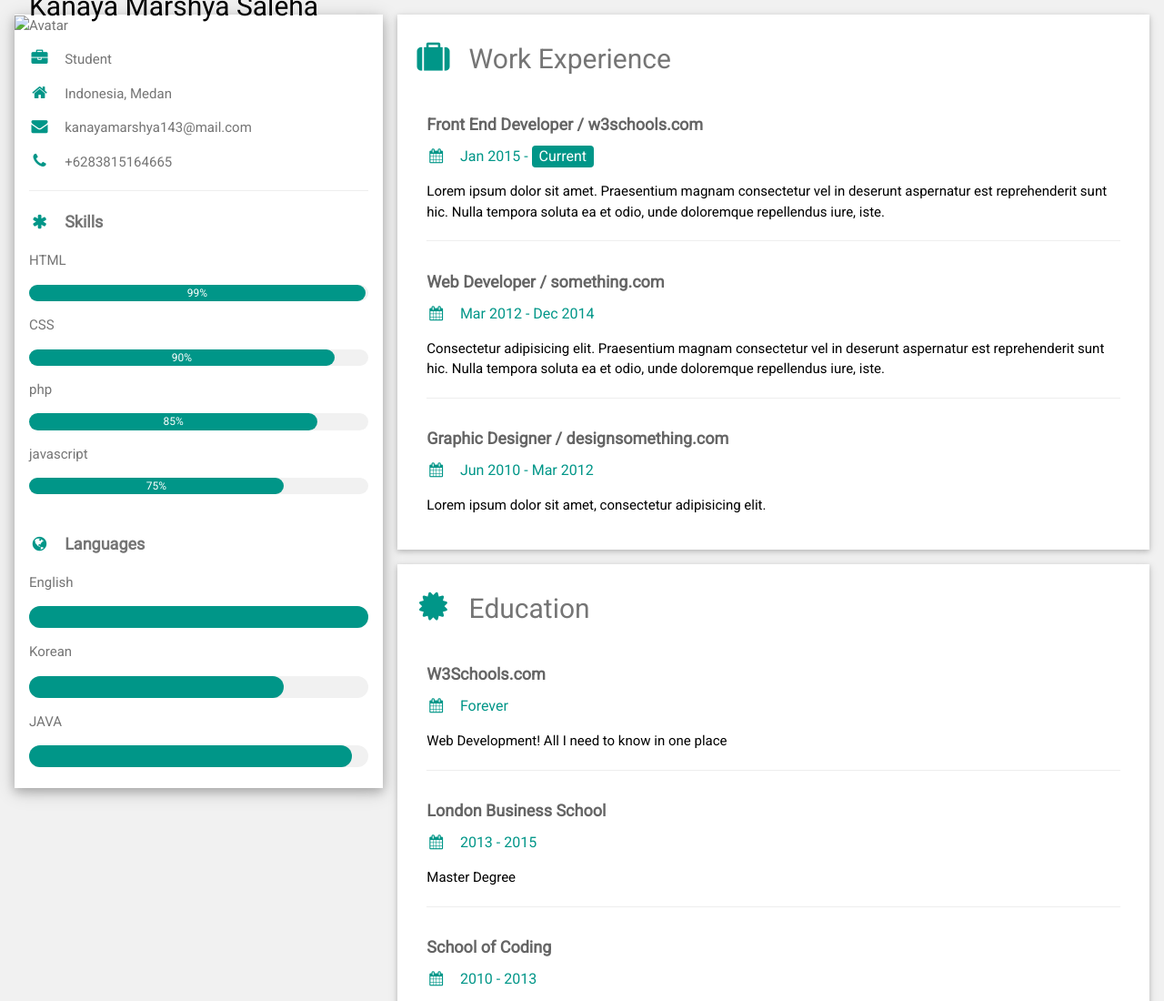
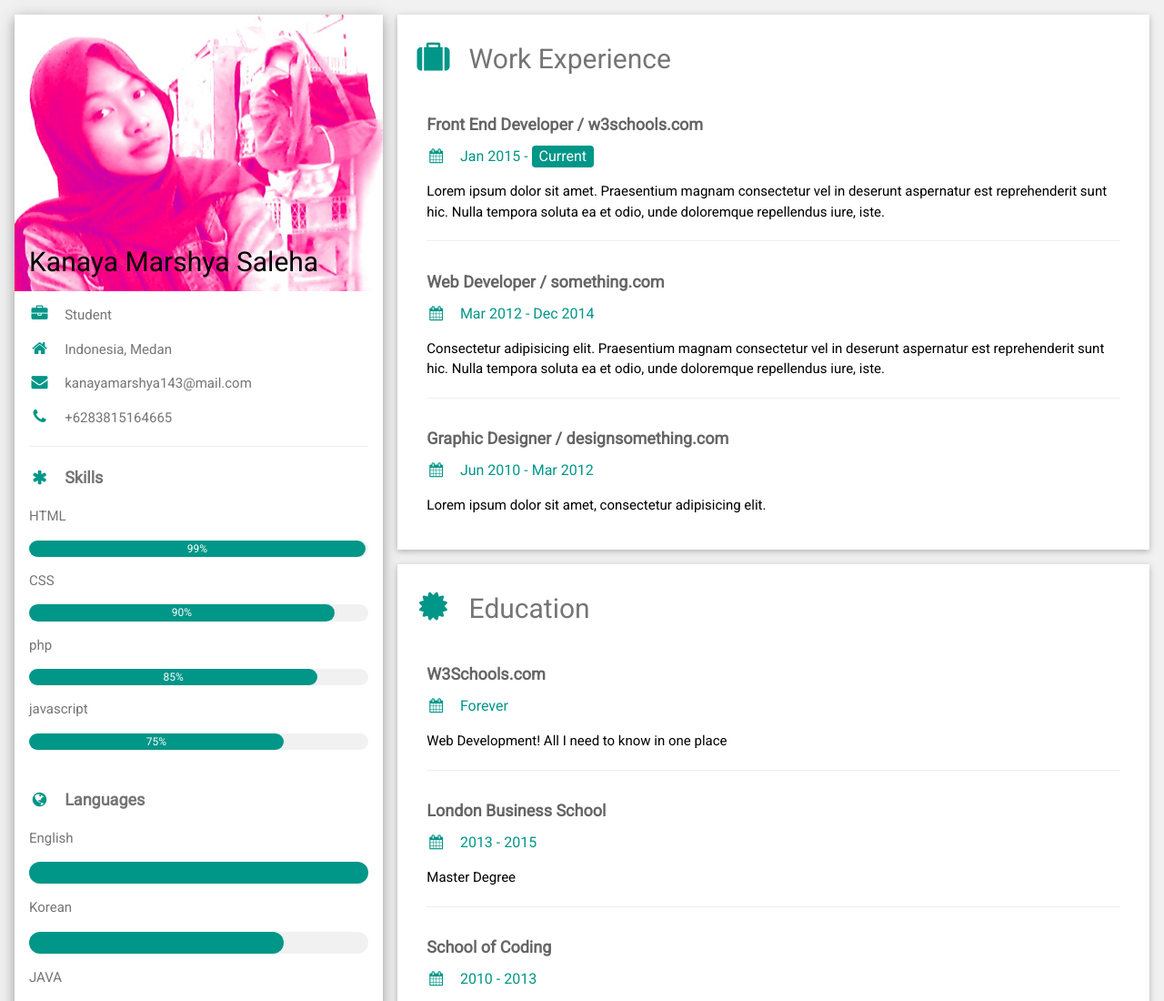
Before and after one commit to Kanayamarshya/Website, a plain HTML site: page resume.html in a window 1280 px wide. Shown: the top 1100 px of the page at 91% size. Drawn offline with nearby package versions, Linux system fonts and the light colour scheme.

Commit message:
Update resume.html

```diff
--- a/resume.html
+++ b/resume.html
@@ -24,7 +24,7 @@ html,body,h1,h2,h3,h4,h5,h6 {font-family: "Roboto", sans-serif}
 
       <div class="w3-white w3-text-grey w3-card-4">
         <div class="w3-display-container">
-          <img src="/image/photo.jpg" style="width:100%" alt="Avatar">
+          <img src="photo.jpg" style="width:100%" alt="Avatar">
           <div class="w3-display-bottomleft w3-container w3-text-black">
             <h2>Kanaya Marshya Saleha</h2>
           </div>
```
